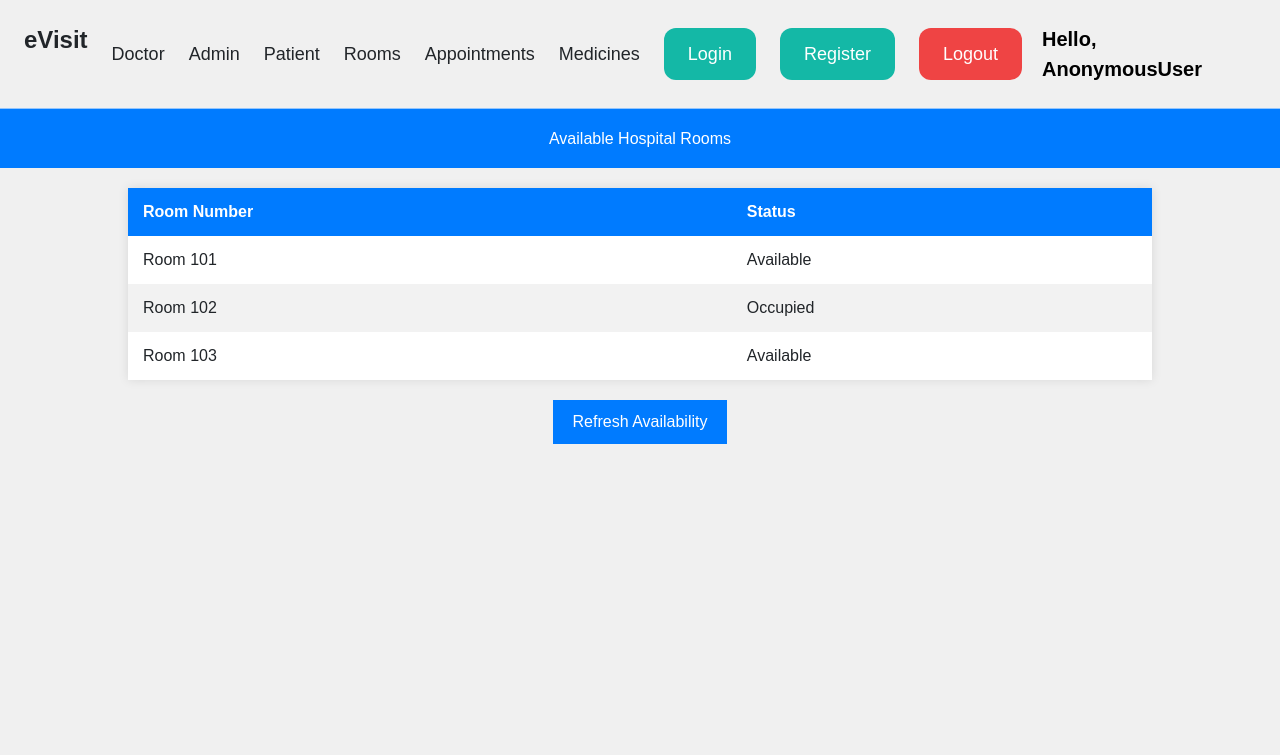
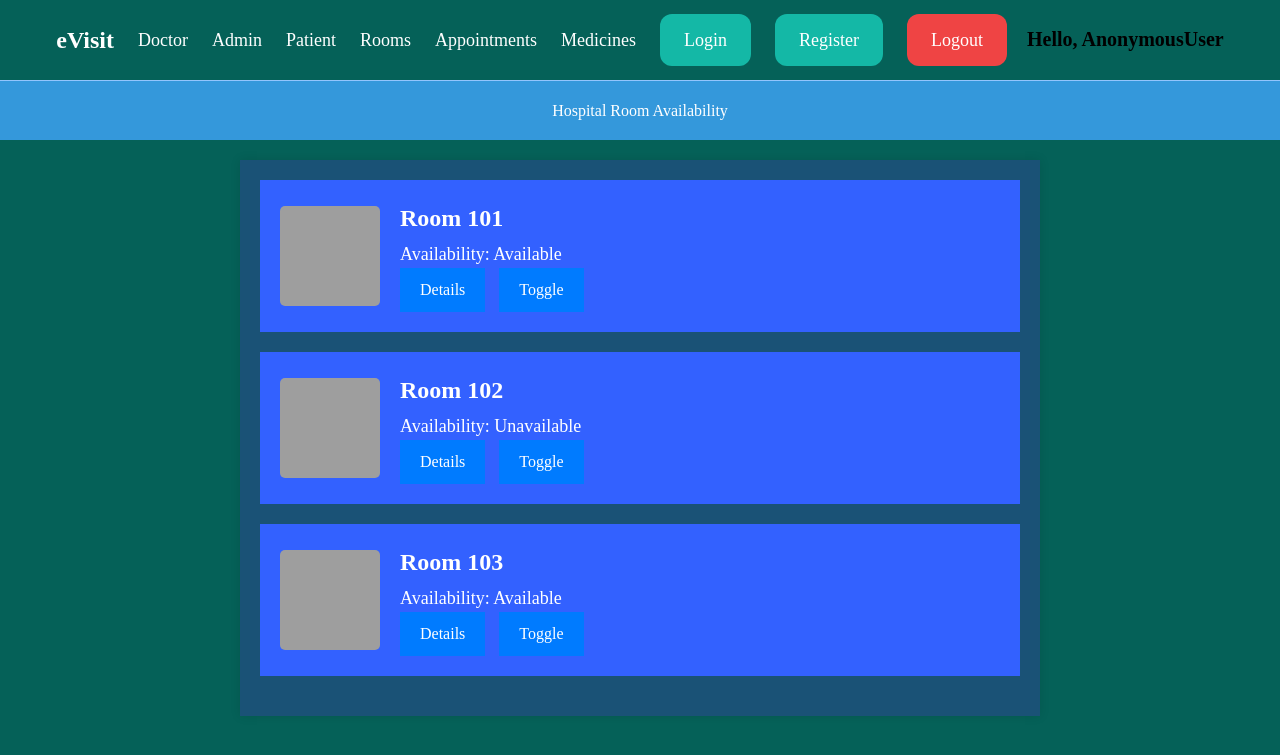
Before and after one commit to ReinaelYabut/dpuddle, a Django app: page /room/ in a window 1280 px wide. Shown: the top 755 px of the page. Run offline with Django 4.2, Linux system fonts and the light colour scheme; some libraries are stand-ins or nearby versions; grey boxes are pictures that could not be loaded.

Commit message:
Update rooms.html

```diff
--- a/templates/core/rooms.html
+++ b/templates/core/rooms.html
@@ -1,115 +1,133 @@
 {% include 'core/navbar.html' %}
-
-{% block title %} {% endblock %}
 
 {% block content %}
 
 <!DOCTYPE html>
+
 <html lang="en">
 <head>
     <meta charset="UTF-8">
     <meta name="viewport" content="width=device-width, initial-scale=1.0">
-    <title>Available Hospital Rooms</title>
+    <title>Hospital Room Availability</title>
     <style>
         body {
-            font-family: Arial, sans-serif;
+            font-family: "Times New Roman", sans-serif;
+            background-color: #056158 ;
+            color: #fff;
             margin: 0;
             padding: 0;
-            background-color: #f0f0f0;
+        }
+
+        header {
+            background-color: #3498DB   ;
+            color: #fff;
+            text-align: center;
+            padding: 20px;
         }
 
         h1 {
-            background-color: #007bff;
-            color: #fff;
-            padding: 20px;
-            text-align: center;
+            margin: 0;
         }
 
-        table {
-            width: 80%;
+        .container {
+            max-width: 800px;
             margin: 20px auto;
-            border-collapse: collapse;
-            background-color: #fff;
+            padding: 20px;
+            background-color:#1A5276  ;
             box-shadow: 0 0 10px rgba(0, 0, 0, 0.1);
         }
 
-        th, td {
-            padding: 12px 15px;
-            text-align: left;
+        .room {
+            background-color: #3361FF ;
+            padding: 20px;
+            margin-bottom: 20px;
+            display: flex;
+            justify-content: space-between;
+            align-items: center;
         }
 
-        th {
-            background-color: #007bff;
-            color: #fff;
+        .room img {
+            width: 100px;
+            height: 100px;
+            border-radius: 5px;
+            margin-right: 20px;
         }
 
-        tr:nth-child(even) {
-            background-color: #f2f2f2;
+        .room-details {
+            flex-grow: 1;
         }
 
-        tr:hover {
-            background-color: #ddd;
+        .room-number {
+            font-size: 24px;
+            font-weight: bold;
         }
 
-        #refreshButton {
-            display: block;
-            margin: 20px auto;
-            padding: 10px 20px;
-            background-color: #007bff;
+        .availability {
+            font-size: 18px;
+            margin-top: 5px;
+        }
+
+        .details-button, .reserve-button {
+            background-color: #007BFF;
             color: #fff;
             border: none;
+            padding: 10px 20px;
             cursor: pointer;
         }
 
-        #refreshButton:hover {
-            background-color: #0056b3;
+        .details-button {
+            margin-right: 10px;
         }
     </style>
 </head>
 <body>
-    <h1>Available Hospital Rooms</h1>
+    <header>
+        <h1>Hospital Room Availability</h1>
+    </header>
+    <div class="container">
+        <div class="room">
+            <img src="https://scontent.fmnl9-3.fna.fbcdn.net/v/t1.15752-9/370223248_1265642627482092_5670855871271944805_n.jpg?_nc_cat=104&ccb=1-7&_nc_sid=8cd0a2&_nc_eui2=AeFOf3kLvJRz3sQMb2sWdnO_MbRLOP2pTrYxtEs4_alOtsn3FVkT6kRpcCyojYinydoaHt9NQSKXPFKfDQYuQIJK&_nc_ohc=to14xkJzXDcAX_85XXq&_nc_ht=scontent.fmnl9-3.fna&oh=03_AdQgXtbqLb1uQqtJGdBfoUO68tkYUNJpqbKcga_hVNUULA&oe=6550B5EF" alt="Room 101">
+            <div class="room-details">
+                <div class="room-number">Room 101</div>
+                <div class="availability">Availability: <span id="room101">Available</span></div>
+                <button class="details-button" onclick="location.href='room_details.html'">Details</button>
+                <button class="reserve-button" onclick="toggleAvailability('room101')">Toggle</button>
+            </div>
+        </div>
+        <div class="room">
+            <img src="https://scontent.fmnl9-2.fna.fbcdn.net/v/t1.15752-9/304930773_1163879800885942_6865892153993837260_n.jpg?_nc_cat=103&ccb=1-7&_nc_sid=8cd0a2&_nc_eui2=AeFBD9dQWQ8a1IzSvdMiEvSkSBYET1NW3ddIFgRPU1bd14imLwgFnqSaUb4vfjdSCEgE5EYZU6dmJClpyvMcpK9B&_nc_ohc=ULKIktsKLC0AX-zBN3q&_nc_oc=AQm82KF34hlQgmqr-kwym7ukHq226oHUEuE6WE3ecCOP61dXmUKss6TJAU1QlIlTluY&_nc_ht=scontent.fmnl9-2.fna&oh=03_AdSe6dUz95wYlK7dUxbZYR6bN9W4c8CN-2jzatF1J-ZS8g&oe=6550B22E" alt="Room 102">
+            <div class="room-details">
+                <div class="room-number">Room 102</div>
+                <div class="availability">Availability: <span id="room102">Unavailable</span></div>
+                <button class="details-button" onclick="location.href='room_details.html'">Details</button>
+                <button class="reserve-button" onclick="toggleAvailability('room102')">Toggle</button>
+            </div>
+        </div>
+         <div class="room">
+            <img src="https://scontent.fmnl9-4.fna.fbcdn.net/v/t1.15752-9/387466452_174057649083823_6907263864473038128_n.jpg?_nc_cat=108&ccb=1-7&_nc_sid=8cd0a2&_nc_eui2=AeEwDWYdARILKl9caQINOYOuB0KEpPqoMMQHQoSk-qgwxF0eM_tsuBykolg8gHPusEXhYqseV-zYpPIlc8ZaCIhW&_nc_ohc=v9UtrVD7FSwAX_q0m-u&_nc_ht=scontent.fmnl9-4.fna&oh=03_AdTLpY-1_5s-VjcwZqSVULE84O6UhhfWhQuGLi46Z752mg&oe=6550992E" alt="Room 101">
+            <div class="room-details">
+                <div class="room-number">Room 103</div>
+                <div class="availability">Availability: <span id="room101">Available</span></div>
+                <button class="details-button" onclick="location.href='room_details.html'">Details</button>
+                <button class="reserve-button" onclick="toggleAvailability('room101')">Toggle</button>
+            </div>
+        </div>
 
-    <table>
-        <thead>
-            <tr>
-                <th>Room Number</th>
-                <th>Status</th>
-            </tr>
-        </thead>
-        <tbody>
-            <tr>
-                <td>Room 101</td>
-                <td>Available</td>
-            </tr>
-            <tr>
-                <td>Room 102</td>
-                <td>Occupied</td>
-            </tr>
-            <tr>
-                <td>Room 103</td>
-                <td>Available</td>
-            </tr>
-            <!-- Add more rooms as needed -->
-        </tbody>
-    </table>
-
-    <button id="refreshButton">Refresh Availability</button>
+        <!-- Add more room divs as needed -->
+    </div>
 
     <script>
-        // JavaScript code to handle room availability updates goes here
+        function toggleAvailability(roomId) {
+            const roomElement = document.getElementById(roomId);
 
-        // Example: You would use JavaScript to fetch real-time data from a server/database
-        // and update the table with the latest room availability information
-        document.getElementById("refreshButton").addEventListener("click", function() {
-            // Here, you would make an AJAX request to fetch updated room availability data.
-            // Once you have the data, you can update the table in the HTML.
-            // This example uses a static table for demonstration purposes.
-            // You would replace this with dynamic data retrieval and updating.
-            alert("Refreshing room availability...");
-        });
+            if (roomElement.textContent === 'Available') {
+                roomElement.textContent = 'Unavailable';
+            } else {
+                roomElement.textContent = 'Available';
+            }
+        }
     </script>
 </body>
 </html>
 
-
 {% endblock %}
```
